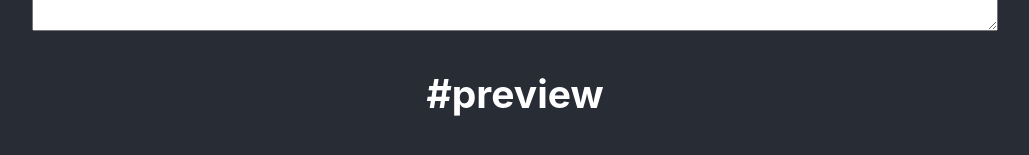
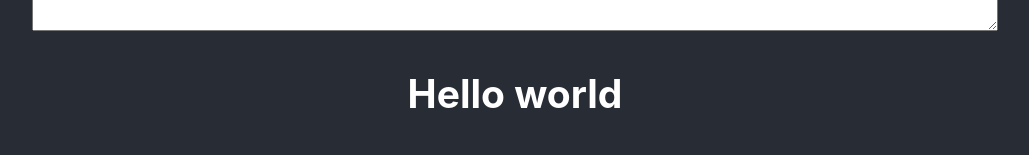
Before and after one commit to XLpacman805/markdown-preview, a React (Create React App) app: page / in a window 1280 px wide. Shown: the part 539-694 px from the top of the page, without its empty margins (125-1154 px from the left). Built offline with nearby package versions, Linux system fonts and the light colour scheme.

Commit message:
Moved Editor code into App component

```diff
--- a/src/App.js
+++ b/src/App.js
@@ -9,13 +9,23 @@ class App extends React.Component {
     this.state = {
       text: ''
     };
+
+    this.handleChange = this.handleChange.bind(this);
   }
+
+  handleChange() {
+    console.log("SOME CHANGE!");
+  }
+
   render() {
     return (
       <div className="App">
         <header className="App-header">
-          <Editor />
-          <Preview />
+          <div>
+              <h1>Enter Your GitHub Style Markdown:</h1>
+              <textarea id="editor" className="editor" onChange={this.handleChange}> </textarea>
+          </div>
+          <Preview text="Hello world" />
         </header>
       </div>
     );
--- a/src/Editor.Component.js
+++ /dev/null
@@ -1,24 +0,0 @@
-import React from 'react';
-
-class Editor extends React.Component {
-    constructor(props) {
-        super(props);
-        this.state = {};
-        this.handleChange = this.handleChange.bind(this);
-    }
-
-    handleChange(event){
-        console.log("Change!")
-    }
-
-    render() {
-        return (
-            <div>
-                <h1>Enter Your GitHub Style Markdown:</h1>
-                <textarea id="editor" className="editor" onChange={this.handleChange}> </textarea>
-            </div>
-        );
-    }
-}
-
-export default Editor;
--- a/src/Preview.Component.js
+++ b/src/Preview.Component.js
@@ -1,10 +1,14 @@
 import React from 'react';
 
 class Preview extends React.Component {
+    constructor(props) {
+        super(props);
+        this.state = {}
+    }
     render() {
         return (
             <div id="preview">
-                <h2>#preview</h2>
+                <h2>{this.props.text}</h2>
             </div>
         );
     }
```
